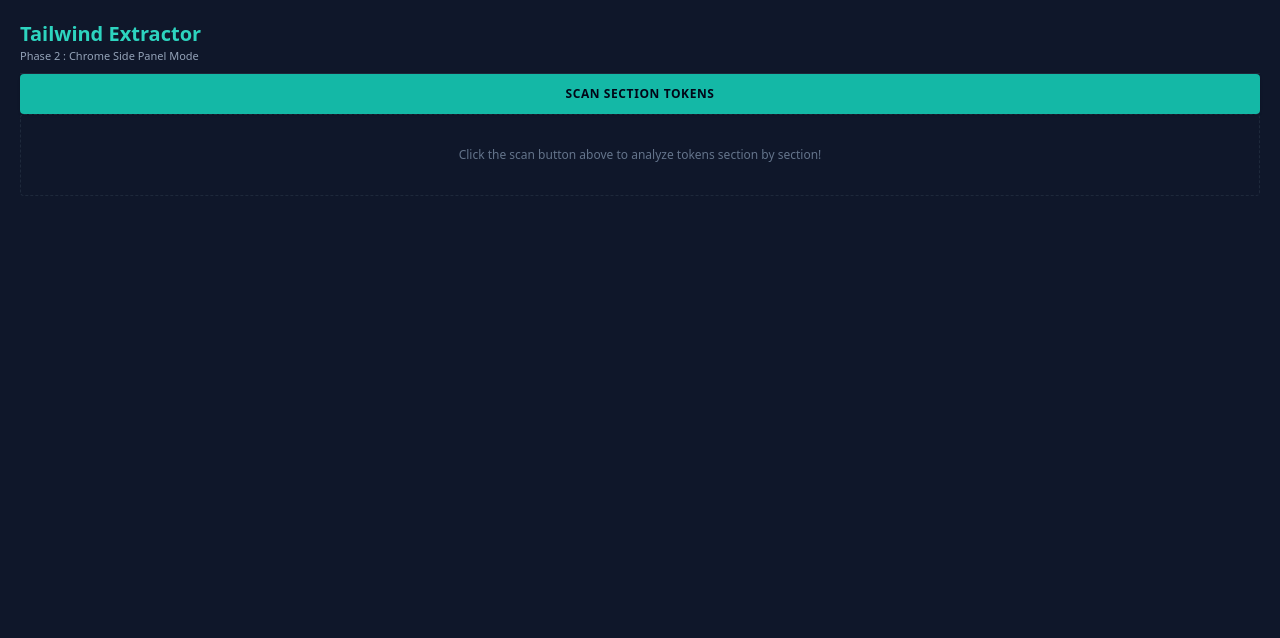
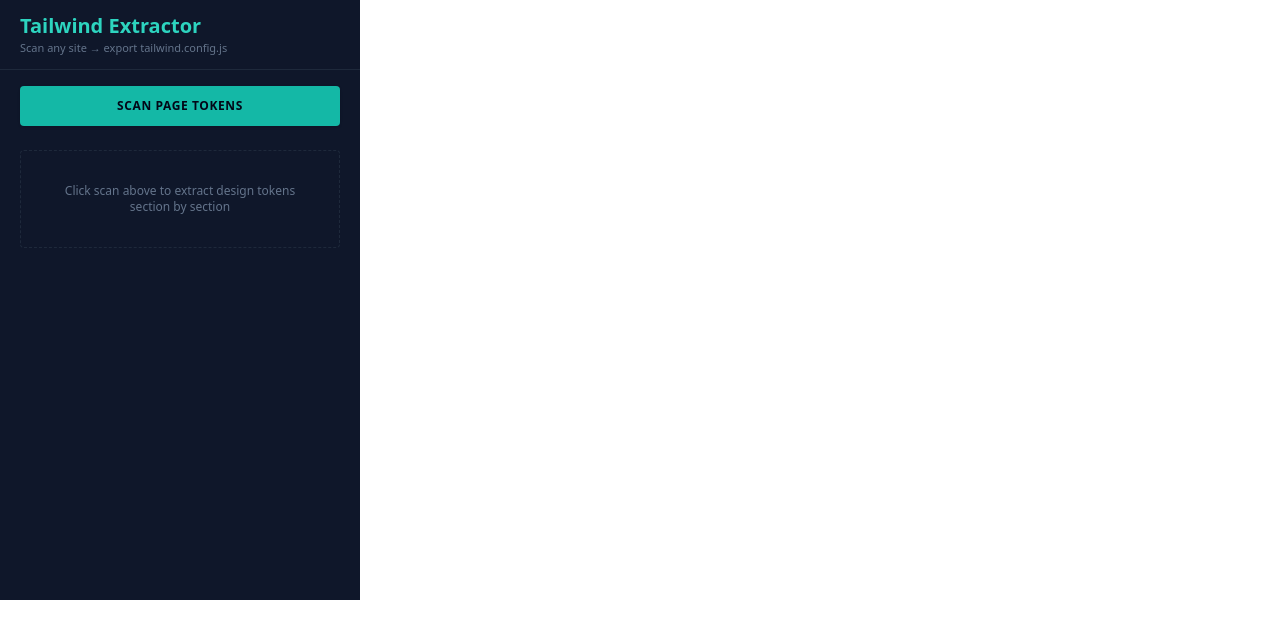
Before and after one commit to aryasakshi13/Tailwind_Config_Extracter, a React (Vite) app: page / in a window 1280 px wide. Shown: the top 638 px of the page. Built offline with nearby package versions, Linux system fonts and the light colour scheme.

Commit message:
added font size and spacing feature and fixed some issues of  extracting exact colour

```diff
--- a/src/App.tsx
+++ b/src/App.tsx
@@ -5,52 +5,99 @@
 interface DesignTokens {
   sections: Record<string, string[]>;
   cssVars: Record<string, string>;
+  fonts:{families: string[]; sizes: string[]};
+  spacing: string[];
+  sourceUrl:string;
 }
 
 
-function generateTailwindConfig(tokens:DesignTokens):string {
+
+
+function generateTailwindConfig(tokens: DesignTokens): string {
 
   // Flattern all secion colors, duplicates
-  const allColors = Object.values(tokens.sections)
-  .flat()
-  .filter((c, i, arr) => arr.indexOf(c) === i);
+  const sectionColorLines = Object.entries(tokens.sections)
+    .map(([sectionName, colors]: [string, string[]]) =>{
+      const sectionKey = sectionName
+        .toLowerCase()
+        .replace(/[^a-z0-9]+/g, '-')
+        .replace(/^-|-$/g, '');
+
+        const colorEnteries = colors
+          .map((hex: string, i: number) => `        '${sectionKey}-${i + 1}': '${hex}'`)
+                .join(',\n');
+
+            return colorEnteries;
+    })
+    .filter(Boolean)
+    .join(',\n');
+
+    // CSS variables
+     const cssVarLines = Object.entries(tokens.cssVars)
+       .map(([varName, val]) =>{
+         const key = varName.replace('--', '');
+          return `        '${key}': '${val}'`;
+       })
+        .join(',\n');
+
 
   // Build color enteries
-     const colorLines = [
-        ...allColors.map((hex, i) => `        'brand-${i + 1}': '${hex}'`),
-        ...Object.entries(tokens.cssVars).map(
-            ([varName, val]) => `        '${varName.replace('--', '')}': '${val}'`
-        )
-    ].join(',\n');
+  const allColorLines = [sectionColorLines, cssVarLines]
+    .filter(Boolean)
+    .join(',\n');
+
+    const fontFamilyLines = tokens.fonts.families
+        .map((f, i) => `        'site-${i + 1}': ['${f}', 'sans-serif']`)
+        .join(',\n');
+
+     const fontSizeLines = tokens.fonts.sizes
+        .map(s => `        '${s}': ['${(parseFloat(s) / 16).toFixed(3)}rem', { lineHeight: '1.5' }]`)
+        .join(',\n');
+
+    const spacingLines = tokens.spacing
+        .map(s => `        '${s}': '${(parseFloat(s) / 16).toFixed(3)}rem'`)
+        .join(',\n');
 
  return `/** @type {import('tailwindcss').Config} */
 /** Auto-generated by Tailwind Config Extractor */
-/** Source: ${window?.location?.hostname || 'unknown'} */
+/** Source: ${tokens.sourceUrl} */
+/**
+ * HOW TO USE THIS FILE:
+ * 1. Copy this file to the root of your project
+ * 2. Make sure Tailwind CSS is installed
+ * 3. Use colors as utility classes:
+ *
+ *    Navigation:   bg-navigation-1, text-navigation-2
+ *    Hero/Header:  bg-header-hero-1
+ *    Main content: bg-main-content-1
+ *    Footer:       bg-footer-1, text-footer-2
+ */
 
-  module.exports ={
+
+module.exports = {
   theme: {
-     extend:
-       colors:{
-        ${colorLines}
-
-      } ,
-
+    extend: {
+      colors: {
+${allColorLines}
       },
-
+      fontFamily :{
+        ${fontFamilyLines}
       },
-
+      spacing:{
+       ${spacingLines}
+      },
+    },
+  },
   plugins: [],
-
 };
 `;
-
 }
 
 //  Download Config  - browser file download
 
-function downloadConfig(tokens: DesignTokens){
+function downloadConfig(tokens: DesignTokens) {
   const content = generateTailwindConfig(tokens);
-   const blob = new  Blob([content], {type: 'text/javascript'});
+  const blob = new Blob([content], { type: 'text/javascript' });
   const url = URL.createObjectURL(blob);
   const a = document.createElement('a');
   a.href = url;
@@ -60,11 +107,10 @@
 }
 
 //  CopytoclipBoard feeature
-
-  async function copyToClipboard(text:string){
-     try{
+async function copyToClipboard(text: string) {
+  try {
     await navigator.clipboard.writeText(text);
-     } catch (e){
+  } catch (e) {
     const el = document.createElement('textarea');
     el.value = text;
     document.body.appendChild(el);
@@ -79,119 +125,171 @@
 
   const [hashScanned, setHashScanned] = useState(false);
 
+  const [tokens, setToken] = useState<DesignTokens | null>(null);
+
+  const [isScanning, setIsScanning] = useState(false);
+
+  const [copiedColor, setCopiedColor] = useState<string | null>(null);
 
 
 
+
+  // const pingWebpageDom = async () => {
+  //   // fetch the active Browser window tab identity
+  //   const [activeTab] = await chrome.tabs.query({ active: true, currentWindow: true });
+
+  //   if (!activeTab || !activeTab.id) {
+  //     return;
+  //   }
+
+  //   chrome.tabs.sendMessage(activeTab.id, { action: "PING_DOM" }, (response) => {
+
+  //     if (response && response.status === "success") {
+  //       setSectionedColors(response.sections);
+  //        setHashScanned(true);
+  //     }
+  //   });
+  // }
+
+
   const pingWebpageDom = async () => {
-    // fetch the active Browser window tab identity
+    setIsScanning(true);
     const [activeTab] = await chrome.tabs.query({ active: true, currentWindow: true });
+    if (!activeTab?.id) { setIsScanning(false); return; }
 
-    if (!activeTab || !activeTab.id) {
-      return;
-    }
+     const sourceUrl = activeTab.url ? new URL(activeTab.url).hostname : 'unknown';
+
 
     chrome.tabs.sendMessage(activeTab.id, { action: "PING_DOM" }, (response) => {
+      if (response?.status === "success") {
+        setToken({
+          sections: response.sections,
+          cssVars: response.cssVars,
+          fonts: response.fonts,
+          spacing:response.spacing,
+          sourceUrl,
 
-      if (response && response.status === "success") {
-        setSectionedColors(response.sections);
+        });
         setHashScanned(true);
       }
+      setIsScanning(false);
     });
-  }
+  };
+
+  const handleColorCopy = async (color: string) => {
+    await copyToClipboard(color);
+    setCopiedColor(color);
+    setTimeout(() => setCopiedColor(null), 1500);
+  };
 
   return (
-    <div className=" h-screen w-full p-5 bg-slate-900 text-slate-100 font-sans antialiased">
+    <div className="h-[600px] w-[360px] flex flex-col bg-slate-900 text-slate-100 font-sans antialiased overflow-hidden">
 
-     {/* Header Section */}
-      <div className="border-b border-slate-800 pb-2">
+      {/* ── Header — */}
+      <div className="flex-shrink-0 border-b border-slate-800 px-5 py-3">
         <h1 className="text-xl font-bold text-teal-400">Tailwind Extractor</h1>
-        <p className="text-[11px] text-slate-400">Phase 2 : Chrome Side Panel Mode</p>
+        <p className="text-[11px] text-slate-500">Scan any site → export tailwind.config.js</p>
+      </div>
+      <div className="flex-shrink-0 px-5 pt-4 pb-2 space-y-2">
+        <button
+          onClick={pingWebpageDom}
+          disabled={isScanning}
+          className="w-full bg-teal-500 hover:bg-teal-600 disabled:bg-teal-800 disabled:cursor-not-allowed text-slate-950 font-bold text-xs py-3 px-4 rounded shadow transition-all duration-200 uppercase tracking-wider"
+        >
+          {isScanning ? 'Scanning...' : 'Scan Page Tokens'}
+        </button>
+
+        {/* ADDED: Download button — only appears after scanning */}
+        {hashScanned && tokens && (
+          <button
+            onClick={() => downloadConfig(tokens)}
+            className="w-full bg-violet-600 hover:bg-violet-700 text-white font-bold text-xs py-3 px-4 rounded shadow transition-all duration-200 uppercase tracking-wider"
+          >
+            ↓ Download tailwind.config.js
+          </button>
+        )}
       </div>
 
-      {/* Control Action Button */}
+    <div className="flex-1 overflow-y-auto px-5 pb-5 space-y-4">
+
+      {/* Empty state — before first scan */}
+                {!hashScanned && (
+                    <div className="text-center text-xs text-slate-500 p-8 border border-dashed border-slate-800 rounded mt-4">
+                        Click scan above to extract design tokens section by section
+                    </div>
+                )}
+
+                {/* No colors found state */}
+                {hashScanned && tokens && Object.keys(tokens.sections).length === 0 && (
+                    <div className="text-center text-xs text-slate-500 p-8 border border-dashed border-slate-800 rounded mt-4">
+                        No unique colors detected. Try a different page.
+                    </div>
+                )}
+
+
+      {hashScanned && tokens && Object.keys(tokens.sections).length > 0 && (
+        <div className="space-y-4 pt-2">
+
+          {Object.entries(tokens.sections).map(([sectionName, colors]) => (
+            <div key={sectionName} className="p-3 bg-slate-800 rounded border border-slate-700 space-y-2.5">
+
+              {/* KEPT: Section header label */}
+              <div className="flex items-center justify-between border-b border-slate-700/60 pb-1">
+                <span className="text-[10px] font-bold text-teal-400 uppercase tracking-wider">
+                  {sectionName}
+                </span>
+                <span className="text-[9px] bg-slate-950 px-1.5 py-0.5 rounded-full font-mono text-slate-400">
+                  {colors.length} tokens
+                </span>
+              </div>
+              <div className="grid grid-cols-3 gap-2">
+                {colors.map((color) => (
                   <button
-        onClick={pingWebpageDom}
-        className="w-full bg-teal-500 hover:bg-teal-600 text-slate-950 font-bold text-xs py-3 px-4 rounded shadow transition-all duration-200 cursor-pointer uppercase tracking-wider"
+                    key={color}
+                    onClick={() => handleColorCopy(color)}
+                    className="flex flex-col items-center p-1.5 bg-slate-950 rounded border border-slate-900 space-y-1 hover:border-teal-500/50 transition-colors cursor-pointer w-full"
                   >
-        Scan Section Tokens
+                    <div
+                      className="w-full h-6 rounded"
+                      style={{ backgroundColor: color }}
+                    />
+                    <code className="text-[9px] text-emerald-400 font-mono font-bold">
+                      {copiedColor === color ? '✓ copied' : color}
+                    </code>
                   </button>
-
-      {/* The outer layout Dictionary loop */}
-      {hashScanned && Object.keys(setSectionedColors).length > 0 && (
-        <div className='space-y-4'>
-          {Object.entries(sectiondColors).map(([sectionName, colors], sectionIdx) =>{
-            return(
-            <div key = {sectionIdx} className='p-3 bg-slate-800 rounded border border-slate-700 space-y-2.5'>
-
-            {/* Header Label for this specific webpage block section card */}
-            <div className='flex items-center justify-between border-b border-slate-700/60 pb-1'>
-              <span className='text-[10px] font-bold text-teal-400 uppercase tracking-wider'>{sectionName}</span>
-              <span className="text-[9px] bg-slate-950 px-1.5 py-0.2 rounded-full font-mono text-slate-400">{colors.length}</span>
+                ))}
               </div>
-
-            {/* The Ineer Color swatch Grid Array Loop */}
-            <div className='grid grid-cols-3 gap-2'>
-              {colors.map((color, colorIdx)=> (
-                 <div key={colorIdx} className='flex flex-col items-center p-1.5 bg-slate-950 rounded border border-slate-900 space-y-1'>
-                  <div className='w-full h-6 rounded' style={{backgroundColor: color}}/>
-                   <code className="text-[9px] text-emerald-400 font-mono font-bold">{color}</code>
             </div>
           ))}
+
+          {Object.keys(tokens.cssVars).length > 0 && (
+            <div className="p-3 bg-slate-800 rounded border border-slate-700 space-y-2">
+              <span className="text-[10px] font-bold text-violet-400 uppercase tracking-wider block">
+                CSS Variables (:root)
+              </span>
+              <div className="grid grid-cols-3 gap-2">
+                {Object.entries(tokens.cssVars).slice(0, 9).map(([varName, val]) => (
+                  <button
+                    key={varName}
+                    onClick={() => handleColorCopy(val)}
+                    className="flex flex-col items-center p-1.5 bg-slate-950 rounded border border-slate-900 space-y-1 hover:border-violet-500/50 transition-colors w-full"
+                  >
+                    <div className="w-full h-6 rounded" style={{ backgroundColor: val }} />
+                    <code className="text-[8px] text-violet-400 font-mono truncate w-full text-center">
+                      {varName}
+                    </code>
+                  </button>
+                ))}
+              </div>
+            </div>
+          )}
+        </div>
+      )}
 
     </div>
 
      </div>
   );
-          })}
-        </div>
-      )}
-
-      {/* Fallback View state display message helper block */}
-      {!hashScanned && (
-        <div className="text-center text-xs text-slate-500 p-8 border border-dashed border-slate-800 rounded">
-          Click the scan button above to analyze tokens section by section!
-        </div>
-      )}
-
-    </div>
-  )
 }
 
   export default App ;
-{/* Header Section */}
-      {/* <div className="mb-4 border-b border-slate-800 pb-2">
-        <h1 className="text-xl font-bold text-teal-400">Tailwind Extracter</h1>
-        <p className="">Phase 1 : Local Message Passing</p>
-      </div> */}
-
-      {/* Intractive Control Panel */}
-      {/* <div className='space-y-4'>
-        <button onClick={pingWebpageDom} className=' bg-teal-500 hover:bg-teal-600 text-slate-950 font-bold text-xs py-2.5 px-4 rounded shadow transition-all duration-200 cursor-pointer'>
-          Ping webpage DOM
-        </button> */}
-
-        {/* Conitional Output Panel */}
-
-        {/* {detectedColors.length > 0 && (
-          <div className='p-3 bg-slate-800 rounded border border-slate-700 space-y-3'>
-            <p className='text-[10px] font-semibold text-slate-400 uppercase tracking-wider'>
-              Detected Design Tokens:
-            </p>
-            <div className='grid grid-cols-3 gap-2'>
-              {detectedColors.map((color, index) => (
-                <div key={index} className="flex flex-col items-center p-1.5 bg-slate-950 rounded border border-slate-800 space-y-1"> */}
-                  {/* Live color Swatch Box */}
-                  {/* <div className='w-full h-8 rounded border border-slate-600 shadow-inner'
-                    style={{ backgroundColor: color }}
-                  /> */}
-                  {/* Raw String Output */}
-                  {/* <code className='text-[10px] text-emerald-400 font-mono font-bold bg-slate-950 px-2 py-1 rounded border border-slate-800'>
-                    {color}
-                  </code>
-                </div>
-              ))}
-            </div>
-          </div>
-        )}
-
-      </div> */}
--- a/src/core/background.ts
+++ b/src/core/background.ts
@@ -22,3 +22,9 @@
 //     console.log("Waiting for content script injection connection...", err);
 //   });
 // });
+
+
+chrome.action.onClicked.addListener((tab) => {
+    if (!tab.windowId) return;
+    chrome.sidePanel.open({ windowId: tab.windowId });
+});
--- a/src/core/scraper.ts
+++ b/src/core/scraper.ts
@@ -171,7 +171,60 @@
        }
 
     const hex = ((1 << 24) + (r << 16) +(g << 8) + b).toString(16).slice(1);
+
     return `#${hex}`;
+
+}
+
+ function shouldSkipElement(element: HTMLElement): boolean {
+    // Skip code blocks — syntax highlight colors
+    if (isInsideCodeBlock(element)) return true;
+
+    const tag = element.tagName.toLowerCase();
+
+    // Skip canvas — animated gradients, WebGL, charts
+    if (tag === 'canvas') return true;
+
+    // Skip script/style tags
+    if (tag === 'script' || tag === 'style' || tag === 'noscript') return true;
+
+    if(tag === 'svg') return true;
+
+    // Skip SVG internals — icon fills, path colors
+    if (element.closest('svg') !== null) return true;
+
+    // Skip hidden elements
+    const styles = window.getComputedStyle(element);
+    if (styles.display === 'none' || styles.visibility === 'hidden') return true;
+
+    // Skip tiny elements
+    const rect = element.getBoundingClientRect();
+    if (rect.width < 5 || rect.height < 5) return true;
+
+    return false;
+}
+
+
+function isUsefulColor(hex: string): boolean {
+   const r = parseInt(hex.slice(1, 3), 16);
+    const g = parseInt(hex.slice(3, 5), 16);
+    const b = parseInt(hex.slice(5, 7), 16);
+    const brightness = (r * 299 + g * 587 + b * 114) / 1000;
+
+    // Skip near-black (under 20) and near-white (over 235)
+    if (brightness < 30) return false;
+
+    return true;
+}
+
+function isInsideCodeBlock(element: HTMLElement): boolean {
+    return (
+        element.tagName === 'PRE' ||
+        element.tagName === 'CODE' ||
+        element.tagName === 'KBD' ||
+        element.closest('pre') !== null ||
+        element.closest('code') !== null
+    );
 }
 
 function getElementSection(element: HTMLElement): string {
@@ -202,18 +255,52 @@
          if(tag === 'main' || role === 'main') return 'Main Content';
 
         //   fallback : class/ id keyword
-        if(/nav|navbar|menu|topbar/ .test(combined)) return "Navigation";
-        if(/hero|banner|jumbotron|masthead/.test(combined)) return 'Header / Hero';
-        if(/footbar/.test(combined)) return 'Sidebar';
-        if(/card|feature|pricing|testimonal|cta/.test(combined)) return 'Components' ;
+        // if(/nav|navbar|menu|topbar/ .test(combined)) return "Navigation";
+        // if(/hero|banner|jumbotron|masthead/.test(combined)) return 'Header / Hero';
+        //  if (/footer/.test(combined)) return 'Footer';
+        // if (/sidebar|aside/.test(combined)) return 'Sidebar';
+        // if(/card|feature|pricing|testimonal|cta/.test(combined)) return 'Components' ;
+
+         if (/\bnav\b|navbar|navigation|topbar|menubar|top-bar|site-header/.test(combined)) return 'Navigation';
+        if (/\bhero\b|banner|jumbotron|masthead|splash|intro-section/.test(combined)) return 'Header / Hero';
+        if (/\bfooter\b|foot-|site-footer|page-footer/.test(combined)) return 'Footer';
+        if (/sidebar|\baside\b|side-panel/.test(combined)) return 'Sidebar';
+        if (/\bcard\b|\bbtn\b|\bbadge\b|feature-|pricing-|testimonial/.test(combined)) return 'Components';
+
+
+        // if(current.parentElement === document.body){
+        //     const allBodyChildren = Array.from(document.body.children) as HTMLElement[];
+        //     const index = allBodyChildren.indexOf(current);
+        //     const total = allBodyChildren.length;
+
+        //     if(index === 0) return 'Navigation';
+        //     if(index === 1 ) return 'Header / Hero';
+        //     if(index === total - 1) return 'Footer';
+        // }
+
+        const rect = current.getBoundingClientRect();
+        const scrollTop = window.scrollY || document.documentElement.scrollTop;
+        const absoluteTop = rect.top + scrollTop;
+        const pageHeight = Math.max(
+            document.body.scrollHeight,
+            document.documentElement.scrollHeight
+        );
+
+        const isStructural = rect.width > window.innerWidth * 0.5 || rect.width > 600;
+
+        if (isStructural) {
+            if (absoluteTop < 80) return 'Navigation';
+            if (absoluteTop < 400) return 'Header / Hero';
+            if (absoluteTop > pageHeight - 300) return 'Footer';
+        }
 
         current = current.parentElement;
      }
      return "Main Content" ;
 }
 
-// Global reference pointer tracking our dynamic right sidebar container element
-// let sidePanelElement: HTMLDivElement | null = null;
+
+
 
 function runPageColorScan(): Record<string, string[]> {
     // const sectionedData: Record<string, Set<string>> = {
@@ -232,7 +319,7 @@
 
    sections.forEach(s => {sectionedData[s]= new Set<string>();});
 
-   const propsToScan = ["backgroundColor", 'color', 'borderColor', 'fill'];
+   const propsToScan = ["backgroundColor", 'color'];
 
     const allElements = document.querySelectorAll("*");
     allElements.forEach((element) => {
@@ -240,25 +327,24 @@
         // if (sidePanelElement && sidePanelElement.contains(element)) return;
 
         const htmlElement = element as HTMLElement;
+
+         if (shouldSkipElement(htmlElement)) return;
+
         const sectionName = getElementSection(htmlElement);
 
         try {
             const styles = window.getComputedStyle(element);
-            const bg = styles.backgroundColor;
-            const text = styles.color;
-
-            if (bg) {
-                const hexBg = rgbToHex(bg);
-                if (hexBg && hexBg !== "#ffffff" && hexBg !== "#000000") {
-                    sectionedData[sectionName].add(hexBg);
+              propsToScan.forEach(prop => {
+                const val = styles.getPropertyValue(
+                    prop.replace(/([A-Z])/g, '-$1').toLowerCase()
+                );
+                if (val) {
+                    const hex = rgbToHex(val);
+                    if (hex && isUsefulColor(hex)) {
+                        sectionedData[sectionName]?.add(hex);
+                    }
                 }
-            }
-            if (text) {
-                const hexText = rgbToHex(text);
-                if (hexText && hexText !== "#ffffff" && hexText !== "#000000") {
-                    sectionedData[sectionName].add(hexText);
-                }
-            }
+            });
         } catch (e) {}
     });
 
@@ -407,16 +493,89 @@
 
   }
 
+  function extractFontTokens(): {families: string[]; sizes: string[]} {
+    const familySet = new Set<string>();
+    const sizeSet = new Set<number>();
+
+   document.querySelectorAll('h1, h2, h3, h4, p, span, a, button, li, label').forEach((el) => {
+      const htmlEl = el as HTMLElement;
+
+      try{
+         const styles = window.getComputedStyle(htmlEl);
+         if(styles.display === 'none' || styles.visibility === 'hidden') return;
+      } catch(e) {return; }
+
+        try{
+            const styles = window.getComputedStyle(el);
+
+            const family = styles.fontFamily;
+            if(family){
+                  const primary = family.split(',')[0].trim().replace(/['"]/g, '');
+                if (primary && primary !== 'inherit' && primary.length > 1) {
+                    familySet.add(primary);
+                }
+            }
+
+
+            const size = styles.fontSize;
+            if (size && size !== '0px') {
+                const px = parseFloat(size);
+                if (px > 0) sizeSet.add(px);
+            }
+        } catch(e) {}
+   });
+
+   return {
+      families: Array.from(familySet).slice(0, 5),
+        sizes: Array.from(sizeSet)
+            .sort((a, b) => a - b)
+            .filter((v, i, arr) => arr.indexOf(v) === i)
+            .map(v => `${v}px`)
+            .slice(0, 12)
+   };
+
+
+  }
+
+  function extractSpacingTokens(): string[]{
+       const spacingSet = new Set<number>();
+
+       document.querySelectorAll('section, article, header, footer, nav, main, aside, div[class], button').forEach((el) =>{
+           if(shouldSkipElement(el as HTMLElement)) return ;
+
+           try{
+                const styles = window.getComputedStyle(el);
+            ['padding-top', 'padding-left', 'gap'].forEach(prop => {
+                const val = styles.getPropertyValue(prop);
+                if (val && val !== '0px' && val !== 'normal') {
+                    const px = parseFloat(val);
+                    if (px >= 4 && px <= 128) spacingSet.add(px);
+                }
+            });
+           } catch (e) {}
+       });
+
+       return Array.from(spacingSet)
+        .sort((a, b) => a - b)
+        .filter((v, i, arr) => arr.indexOf(v) === i)
+        .map(v => `${v}px`)
+        .slice(0, 15);
+  }
+
 
 chrome.runtime.onMessage.addListener((message, _sender, sendResponse) => {
      if(message.action === "PING_DOM") {
-       const sections = runPageColorScan;
+       const sections = runPageColorScan();
        const cssVars = extractCSSVariables();
+       const fonts = extractFontTokens();
+        const spacing = extractSpacingTokens();
 
        sendResponse({
          status: "success",
          sections,
-         cssVars
+         cssVars,
+         fonts,
+         spacing
        });
      }
      return true ;
```
Also changed, not shown: manifest.json. Lines whose indentation alone changed are shown as unchanged.
